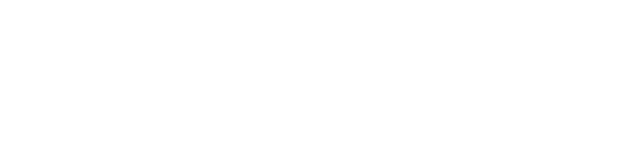
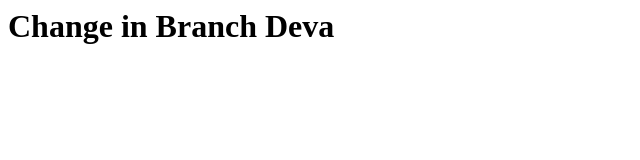
Before and after one commit to Devagovind/MAIN-PROJECT, a plain HTML site: page index.html in a window 1280 px wide. Shown: the whole page, without its empty margins (0-640 px from the left). Drawn offline with Linux system fonts and the light colour scheme.

Commit message:
change in branch Deva

```diff
--- a/index.html
+++ b/index.html
@@ -6,6 +6,6 @@
     <title>My page is Devagovind coming from kunnicode!!!!!</title>
 </head>
 <body>
-
+    <h1>Change in Branch Deva</h1>
 </body>
 </html>
```
